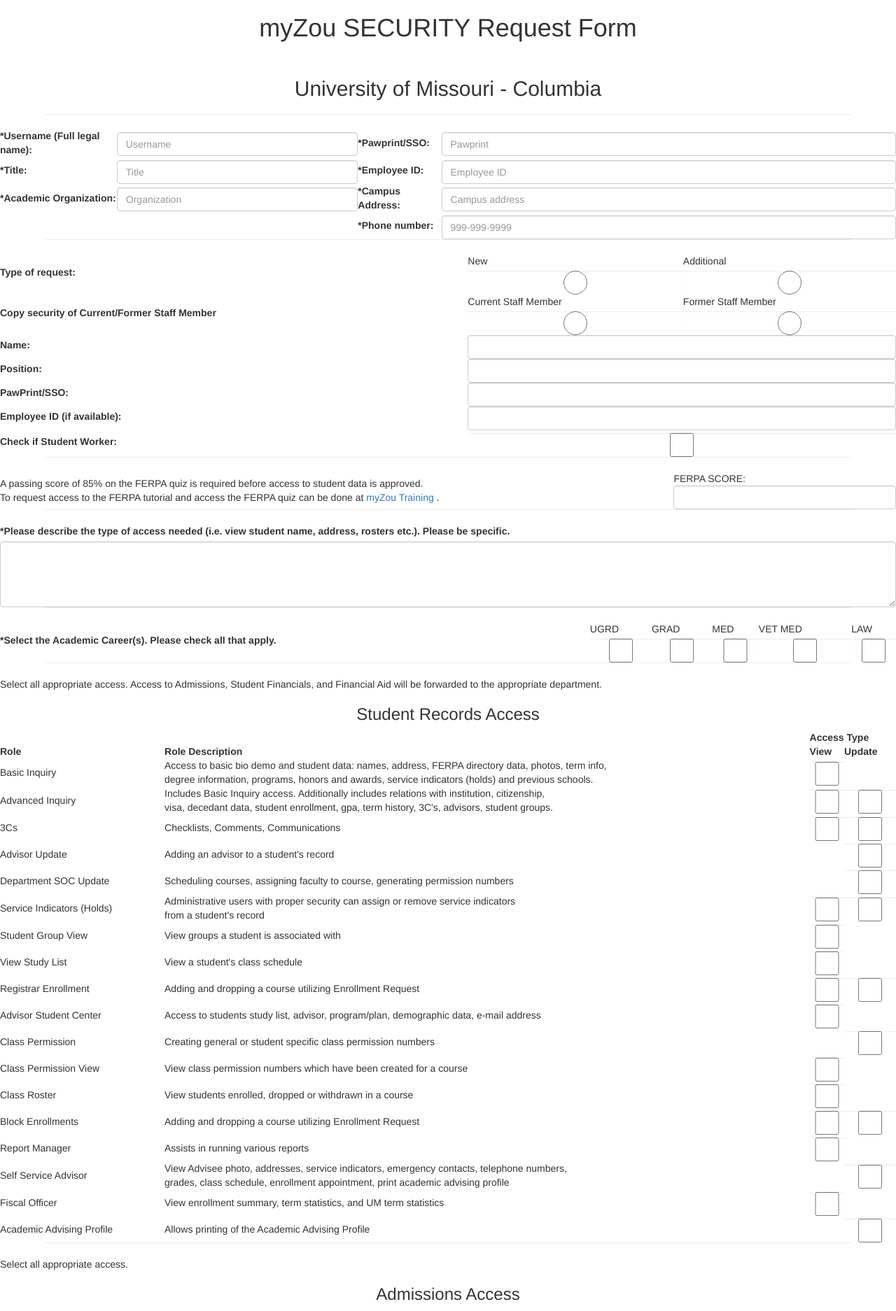
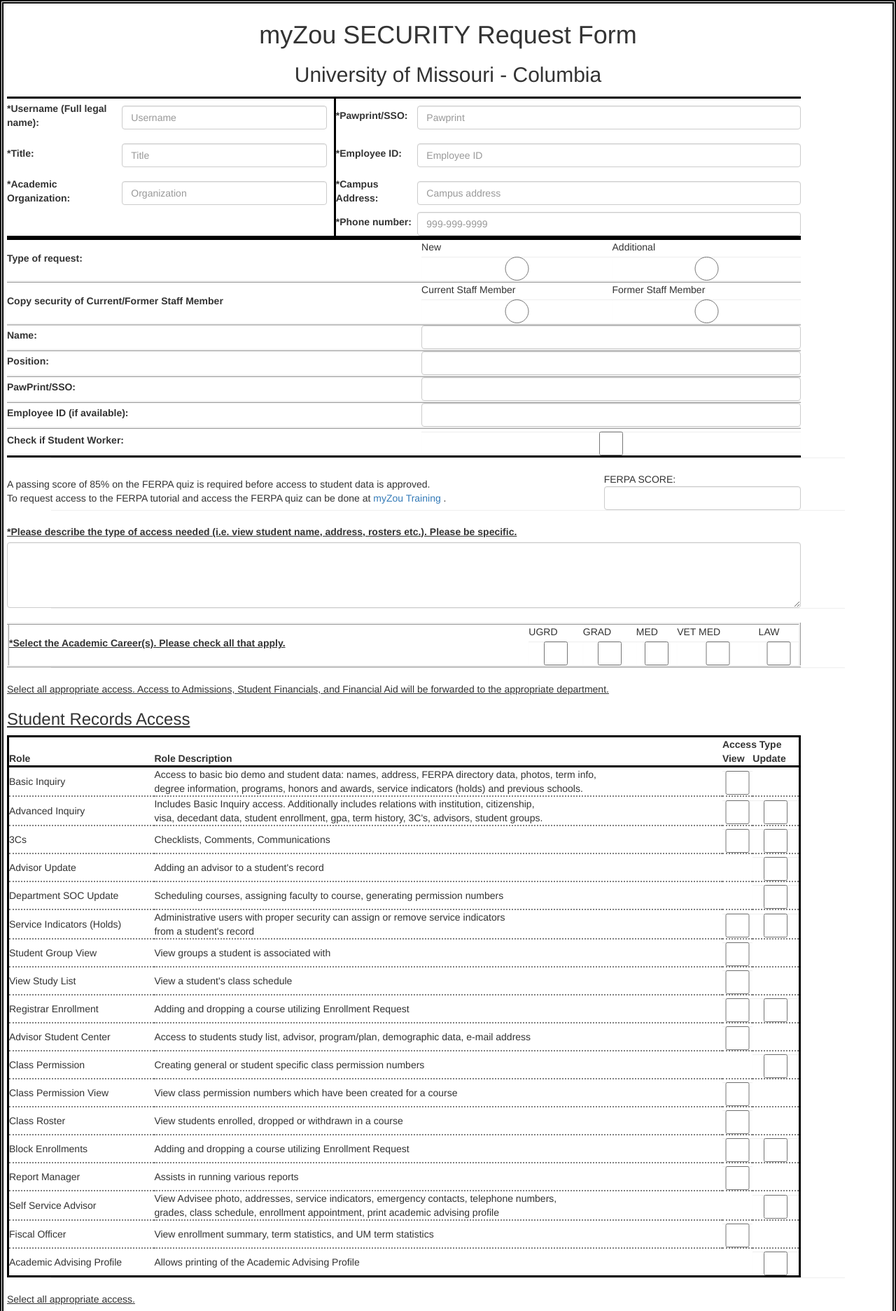
Before and after one commit to ryan-neff/SWE-FS15-GroupE-FinalProject, a CodeIgniter app: the page made by application/views/myZouSecurityRequestForm.php in a window 1280 px wide. Shown: the top 1874 px of the page at 70% size. Run offline with CodeIgniter, Linux system fonts and the light colour scheme.

Commit message:
Updated Look of Form

```diff
--- a/application/views/myZouSecurityRequestForm.php
+++ b/application/views/myZouSecurityRequestForm.php
@@ -2,13 +2,39 @@
 <html>
 <style>
 	table {
-		width: 100%;
+		width: 90%;
+		align: center;
 		float: left;
 		border-collapse: collapse;
 		padding: 15px;
 	}
 
+	table-form {
+
+	}
+
+	.table-border {
+		align: center;
+		border-top: solid black;
+		border-bottom: solid black;
+	}
+
+	.student-border {
+		border: solid black;
+	}
+
+	.bottom-border {
+		border-bottom: dotted grey;
+		border-width: 2px;
+	}
+
+	#form-control {
+		border-right: solid black;
+		padding: 10px;
+	}
+
 	tr {
+
 		padding-bottom: 1em;
 	}
 
@@ -18,8 +44,8 @@
 
 	hr {
 		width: 90%;
-		size: 3;
-		color= black;
+		size: 2px;
+		border: solid black;
 	}
 
 	.title {
@@ -33,29 +59,27 @@
 	<title>myZou SECURITY Request Form</title>
 	<div class="title">
 		<h1>myZou SECURITY Request Form</h1>
-		<br>
 		<h2>University of Missouri - Columbia</h2>
+
 	</div>
-	<hr/>
 </head>
-<body>
+<body style="border: double black; border-width: 5px; padding: 5px; align: center;">
 	<!-- <?php echo validation_errors(); ?> -->
 	<!-- <?php echo form_open('formController'); ?> -->
 	<form action="http://localhost:8888/index.php/formController" method="POST">
-		<div align="center">
 
 	<!-- Page 1 -->
 
 	<div class="form-group">
-		<table id="user_info_table">
+		<table align="right" class="table-border">
 			<tbody>
 				<tr>
 					<td>
 						<label for="username">*Username (Full legal name):</label>
 					</td>
-					<td>
+					<td id="form-control">
 						<?php echo form_error('username'); ?>
-						<input type="text" class="form-control" id="username" name="username" value="<?php echo set_value('username'); ?>" size="50" placeholder="Username" >
+						<input type="text" class="form-control" name="username" value="<?php echo set_value('username'); ?>" size="50" placeholder="Username" >
 					</td>
 					<td>
 						<label for="pawprint">*Pawprint/SSO:</label>
@@ -69,7 +93,7 @@
 					<td>
 						<label for="title">*Title:</label>
 					</td>
-					<td>
+					<td id="form-control">
 						<?php echo form_error('title'); ?>
 						<input type="text" class="form-control" id="title" name="title" value="<?php echo set_value('title'); ?>" size="10" placeholder="Title">
 					</td>
@@ -85,7 +109,7 @@
 					<td>
 						<label for="org">*Academic Organization:</label>
 					</td>
-					<td>
+					<td id="form-control">
 						<?php echo form_error('org'); ?>
 						<input type="text" class="form-control" id="org" name="org" value="<?php echo set_value('org'); ?>" size="32" placeholder="Organization">
 					</td>
@@ -101,7 +125,7 @@
 					<td>
 
 					</td>
-					<td>
+					<td id="form-control">
 
 					</td>
 					<td>
@@ -116,12 +140,11 @@
 		</table>
 	</div>
 
-	<hr/>
 
 	<div class="form-group">
-		<table id="request_table">
+		<table class="table-border">
 			<tbody>
-				<tr>
+				<tr style="border-bottom: ridge;">
 					<td>
 						<?php echo form_error('request'); ?>
 						<label>Type of request:</label>
@@ -136,7 +159,7 @@
 					</td>
 				</tr>
 
-				<tr>
+				<tr style="border-bottom: ridge;">
 					<td>
 						<?php echo form_error('staff'); ?>
 						<label for="staff">Copy security of Current/Former Staff Member</label>
@@ -151,7 +174,7 @@
 					</td>
 				</tr>
 
-				<tr>
+				<tr style="border-bottom: ridge;">
 					<td>
 						<label for="name">Name:</label>
 					</td>
@@ -160,7 +183,7 @@
 					</td>
 				</tr>
 
-				<tr>
+				<tr style="border-bottom: ridge;">
 					<td>
 						<label for="position">Position:</label>
 					</td>
@@ -168,7 +191,7 @@
 						<input type="text" class="form-control" id="position" name="position">
 					</td>
 				</tr>
-				<tr>
+				<tr style="border-bottom: ridge;">
 					<td >
 						<label for="SSO">PawPrint/SSO:</label>
 					</td>
@@ -176,7 +199,7 @@
 						<input type="text" id="SSO" class="form-control" name="SSO">
 					</td>
 				</tr>
-				<tr>
+				<tr style="border-bottom: ridge;">
 					<td >
 						<label for="empID">Employee ID (if available):</label>
 					</td>
@@ -184,7 +207,7 @@
 						<input class="form-control" type="text" id="empID" name="empID">
 					</td>
 				</tr>
-				<tr>
+				<tr style="border-bottom: ridge;">
 					<td>
 						<label for="student_worker">Check if Student Worker:</label>
 					</td>
@@ -223,7 +246,7 @@
 				<tr>
 					<td>
 						<?php echo form_error('access'); ?>
-						<label>*Please describe the type of access needed (i.e. view student name, address, rosters etc.). Please be specific.</label>
+						<label><u>*Please describe the type of access needed (i.e. view student name, address, rosters etc.). Please be specific.</u></label>
 					</td>
 				</tr>
 				<tr>
@@ -240,10 +263,9 @@
 	<div class="form-group">
 		<table id="career_table">
 			<tbody>
-				<tr>
+				<tr style="border: ridge;">
 					<td>
-
-						<label>*Select the Academic Career(s). Please check all that apply.</label>
+						<label><u>*Select the Academic Career(s). Please check all that apply.</u></label>
 					</td>
 					<td>
 						UGRD
@@ -274,12 +296,12 @@
 
 	<!-- Page 2 -->
 
-	<p align="left">Select all appropriate access. Access to Admissions, Student Financials, and Financial Aid will be forwarded to the appropriate department.</p>
+	<p align="left"><u>Select all appropriate access. Access to Admissions, Student Financials, and Financial Aid will be forwarded to the appropriate department.</u></p>
 
 	<div class="form-group">
-		<table>
+		<table class="student-border">
 			<thead>
-				<h3>Student Records Access</h3>
+				<h3><u>Student Records Access</u></h3>
 			</thead>
 			<tbody>
 				<tr>
@@ -290,7 +312,7 @@
 						Access Type
 					</th>
 				</tr>
-				<tr>
+				<tr style="border-bottom: solid black;">
 					<th>
 						Role
 					</th>
@@ -304,7 +326,7 @@
 						Update
 					</th>
 				</tr>
-				<tr>
+				<tr class="bottom-border">
 					<td>
 						Basic Inquiry
 					</td>
@@ -320,7 +342,7 @@
 
 					</td>
 				</tr>
-				<tr>
+				<tr class="bottom-border">
 					<td>
 						Advanced Inquiry
 					</td>
@@ -336,7 +358,7 @@
 						<input type="checkbox" class="form-control" id="adv_inquiry_update" name="adv_inquiry_update" value="true">
 					</td>
 				</tr>
-				<tr>
+				<tr class="bottom-border">
 					<td>
 						3Cs
 					</td>
@@ -350,7 +372,7 @@
 						<input type="checkbox" class="form-control" id="3Cs_update" name="3Cs_update" value="true">
 					</td>
 				</tr>
-				<tr>
+				<tr class="bottom-border">
 					<td>
 						Advisor Update
 					</td>
@@ -364,7 +386,7 @@
 						<input type="checkbox" class="form-control" id="advisor_update_update" name="advisor_update_update" value="true">
 					</td>
 				</tr>
-				<tr>
+				<tr class="bottom-border">
 					<td>
 						Department SOC Update
 					</td>
@@ -378,7 +400,7 @@
 						<input type="checkbox" class="form-control" id="dept_SOC_update" name="dept_SOC_update" value="true">
 					</td>
 				</tr>
-				<tr>
+				<tr class="bottom-border">
 					<td>
 						Service Indicators (Holds)
 					</td>
@@ -394,7 +416,7 @@
 						<input type="checkbox" class="form-control" id="service_ind_update" name="service_ind_update" value="true">
 					</td>
 				</tr>
-				<tr>
+				<tr class="bottom-border">
 					<td>
 						Student Group View
 					</td>
@@ -408,7 +430,7 @@
 
 					</td>
 				</tr>
-				<tr>
+				<tr class="bottom-border">
 					<td>
 						View Study List
 					</td>
@@ -422,7 +444,7 @@
 
 					</td>
 				</tr>
-				<tr>
+				<tr class="bottom-border">
 					<td>
 						Registrar Enrollment
 					</td>
@@ -436,7 +458,7 @@
 						<input type="checkbox" class="form-control" id="reg_enroll_update" name="reg_enroll_update" value="true">
 					</td>
 				</tr>
-				<tr>
+				<tr class="bottom-border">
 					<td>
 						Advisor Student Center
 					</td>
@@ -450,7 +472,7 @@
 
 					</td>
 				</tr>
-				<tr>
+				<tr class="bottom-border">
 					<td>
 						Class Permission
 					</td>
@@ -464,7 +486,7 @@
 						<input type="checkbox" class="form-control" id="class_permission_update" name="class_permission_update" value="true">
 					</td>
 				</tr>
-				<tr>
+				<tr class="bottom-border">
 					<td>
 						Class Permission View
 					</td>
@@ -478,7 +500,7 @@
 
 					</td>
 				</tr>
-				<tr>
+				<tr class="bottom-border">
 					<td>
 						Class Roster
 					</td>
@@ -492,7 +514,7 @@
 
 					</td>
 				</tr>
-				<tr>
+				<tr class="bottom-border">
 					<td>
 						Block Enrollments
 					</td>
@@ -506,7 +528,7 @@
 						<input type="checkbox" class="form-control" id="block_enroll_update" name="block_enroll_update" value="true">
 					</td>
 				</tr>
-				<tr>
+				<tr class="bottom-border">
 					<td>
 						Report Manager
 					</td>
@@ -520,7 +542,7 @@
 
 					</td>
 				</tr>
-				<tr>
+				<tr class="bottom-border">
 					<td>
 						Self Service Advisor
 					</td>
@@ -536,7 +558,7 @@
 						<input type="checkbox" class="form-control" id="self_serv_update" name="self_serv_update" value="true">
 					</td>
 				</tr>
-				<tr>
+				<tr class="bottom-border">
 					<td>
 						Fiscal Officer
 					</td>
@@ -550,7 +572,7 @@
 
 					</td>
 				</tr>
-				<tr>
+				<tr class="bottom-border">
 					<td>
 						Academic Advising Profile
 					</td>
@@ -567,17 +589,17 @@
 			</tbody>
 		</table>
 	</div>
-
-	<hr/>
+	<br />
+	<hr />
 
 	<!--Student Test Scores-->
 
-	<p align="left">Select all appropriate access.</p>
+	<p align="left"><u>Select all appropriate access.</u></p>
 
 	<div class="form-group">
-		<table>
+		<table class="student-border">
 			<thead>
-				<h3>Admissions Access</h3>
+				<h3><u>Admissions Access</u></h3>
 			</thead>
 			<tbody>
 				<tr>
@@ -588,21 +610,21 @@
                         <input id="all_tests" type="checkbox" name="all_tests" value="ture" class="form-control">Access to All Test Scores
                     </th>
 				</tr>
-				<tr>
+				<tr style="border: ridge;">
 					<td><input id="act"    type="checkbox" name="act"      value="true" class="form-control">ACT</td>
 					<td><input id="sat"    type="checkbox" name="sat"      value="true" class="form-control">SAT</td>
 					<td><input id="gre"    type="checkbox" name="gre"      value="true" class="form-control">GRE</td>
 					<td><input id="gmat"   type="checkbox" name="gmat"     value="true" class="form-control">GMAT</td>
 					<td><input id="tofel"  type="checkbox" name="tofel"    value="true" class="form-control">TOFEL</td>
 				</tr>
-				<tr>
+				<tr style="border: ridge;">
 					<td><input id="ielts"  type="checkbox" name="ielts"    value="true" class="form-control">IELTS</td>
 					<td><input id="lsat"   type="checkbox" name="lsat"     value="true" class="form-control">LSAT</td>
 					<td><input id="mcat"   type="checkbox" name="mcat"     value="true" class="form-control">MCAT</td>
 					<td><input id="ap"     type="checkbox" name="ap"       value="true"   class="form-control">AP</td>
 					<td><input id="clep"   type="checkbox" name="clep"     value="true" class="form-control">CLEP</td>
 				</tr>
-				<tr>
+				<tr style="border: ridge;">
 					<td><input id="ged"    type="checkbox" name="ged" value="true" class="form-control">GED</td>
 					<td><input id="millers" type="checkbox" name="millers" value="true" class="form-control">MILLERS</td>
 					<td><input id="prax"   type="checkbox" name="prax" value="true" class="form-control">PRAX</td>
@@ -616,9 +638,9 @@
 	<hr/>
 
 	<div class="form-group">
-		<table>
+		<table class="student-border">
 			<thead>
-				<h3>Student Financials (Cashiers) Access</h3>
+				<h3><u>Student Financials (Cashiers) Access</u></h3>
 			<thead>
 			<tbody>
 				<tr>
@@ -643,7 +665,7 @@
 						Update
 					</th>
 				</tr>
-				<tr>
+				<tr style="border: ridge;">
 					<td>
 						SF General Inquiry
 					</td>
@@ -657,7 +679,7 @@
 
 					</td>
 				</tr>
-				<tr>
+				<tr style="border: ridge;">
 					<td>
 						SF Cash Group Post
 					</td>
@@ -677,9 +699,9 @@
 	<hr/>
 
 	<div class="form-group">
-		<table>
+		<table class="student-border">
 			<thead>
-				<h3>Student Financials Aid Access</h3>
+				<h3><u>Student Financials Aid Access</u></h3>
 			<thead>
 			<tbody>
 				<tr>
@@ -704,7 +726,7 @@
 						Update
 					</th>
 				</tr>
-				<tr>
+				<tr style="border: ridge;">
 					<td>
 						FA Cash
 					</td>
@@ -718,7 +740,7 @@
 
 					</td>
 				</tr>
-				<tr>
+				<tr style="border: ridge;">
 					<td>
 						SF Cash Group Post
 					</td>
@@ -740,12 +762,12 @@
 
 	<!-- still needs formatting-->
 	<div class="form-group">
-		<table>
+		<table class="student-border">
 			<tbody>
-				<tr>
-					<td><h3>Authorization</h3></td>
-					<td>Return to:	Student Information Systems 130 Jesse Hall</td>
-				</tr>
+				<thead>
+					<h3><u>Authorization</u></h3>
+					<p>Return to:	Student Information Systems 130 Jesse Hall</p>
+				</thead>
 				<tr>
 					<td colspan="2">By signing, I understand any access given me is for University purposes as part of my job responsibilities. I am
 						responsible for exercising due care to protect this information from unauthorized discloser by safeguarding my
@@ -773,9 +795,9 @@
 
 	<!-- still needs formatting-->
 	<div class="form-group">
-		<table>
+		<table class="student-border">
 			<thead>
-					<h3>Reserved Access</h3>
+					<h3><u>Reserved Access</u></h3>
 			<thead>
 			<tbody>
 				<tr>
@@ -798,7 +820,7 @@
                         Update
                     </th>
 				</tr>
-				<tr>
+				<tr style="border: ridge;">
 					<td>Immunization view</td>
 					<td>
                         <input class="form-control" id="immunization_view_view" type="checkbox" name="immunization_view_view" value="true"></input>
@@ -816,7 +838,7 @@
                         <input class="form-control" id="accomodate_update" type="checkbox" name="accomodate_update" value="true"></input>
                     </td>
 				</tr>
-				<tr>
+				<tr style="border: ridge;">
 					<td>
                         Transfer Credit Admission
                     </td>
@@ -836,7 +858,7 @@
                         <input class="form-control" id="support_staff_update" type="checkbox" name="support_staff_update" value="true"></input>
                     </td>
 				</tr>
-				<tr>
+				<tr style="border: ridge;">
 					<td>
                         Relationships
                     </td>
@@ -856,7 +878,7 @@
                         <input class="form-control" id="advance_standing_update" type="checkbox" name="advance_standing_update" value="true"></input>
                     </td>
 				</tr>
-				<tr>
+				<tr style="border: ridge;">
 					<td>
                         Student Groups
                     </td>
```
